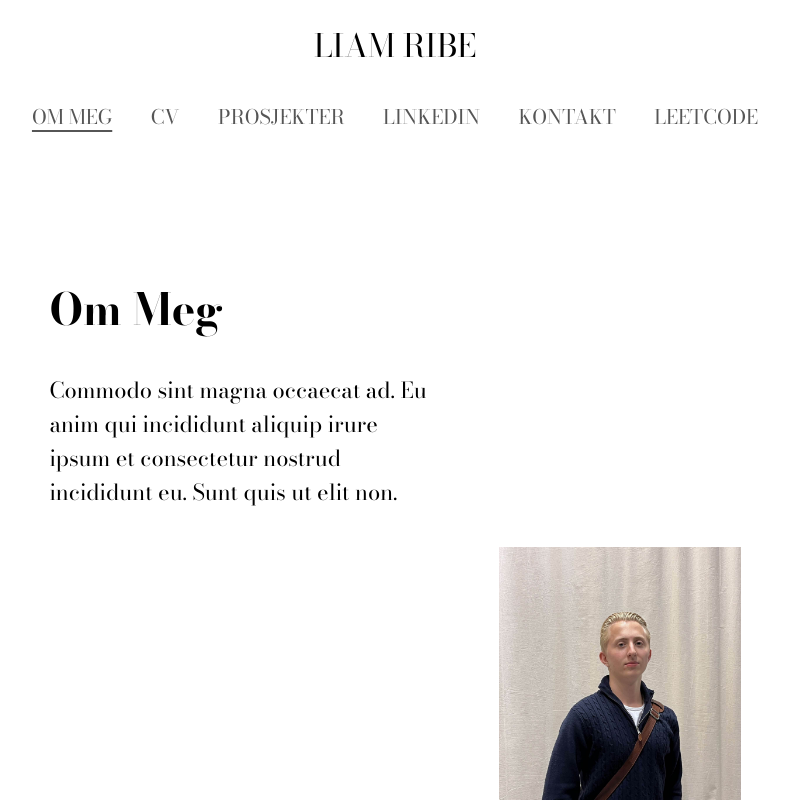
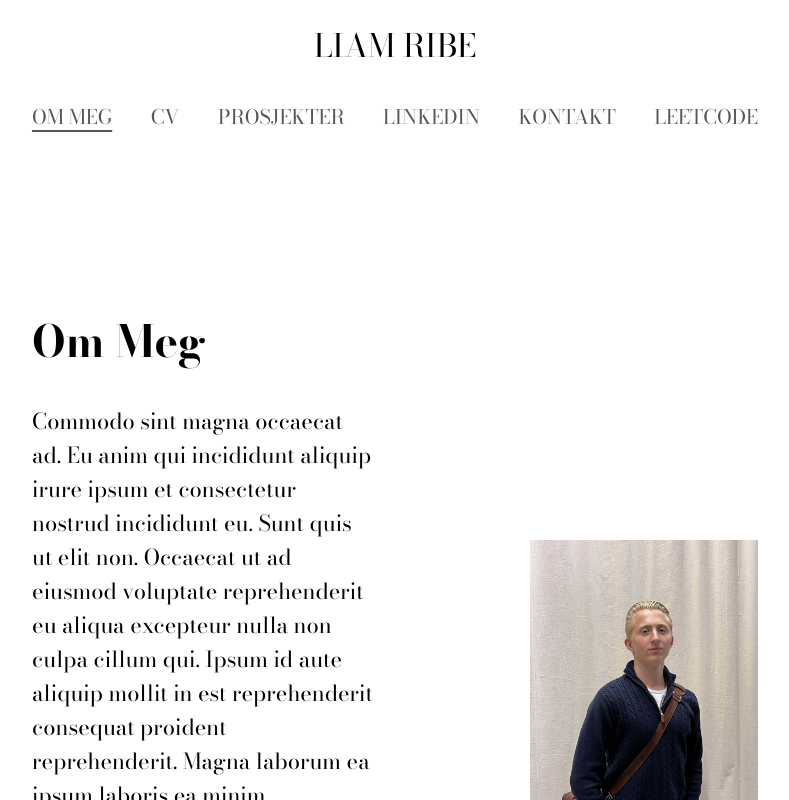
Before and after one commit to PennyChain/PersonligNettside, a SvelteKit app: page / in a window 1280 px wide. Shown: the top 800 px of the page, without its empty margins (245-1034 px from the left). Built offline with nearby package versions, Linux system fonts and the light colour scheme.

Commit message:
fortsatte å jobbe på body

```diff
--- a/src/routes/+page.svelte
+++ b/src/routes/+page.svelte
@@ -8,6 +8,7 @@
             <h1 id="CvHeader">Om Meg</h1>
             <p>
                 Commodo sint magna occaecat ad. Eu anim qui incididunt aliquip irure ipsum et consectetur nostrud incididunt eu. Sunt quis ut elit non.
+                Occaecat ut ad eiusmod voluptate reprehenderit eu aliqua excepteur nulla non culpa cillum qui. Ipsum id aute aliquip mollit in est reprehenderit consequat proident reprehenderit. Magna laborum ea ipsum laboris ea minim reprehenderit laborum veniam labore anim elit cillum. Amet pariatur aute ut et ullamco. Elit ad tempor consequat velit cupidatat voluptate magna ullamco id voluptate aliqua nulla labore. Nulla non sit ipsum amet in et sunt velit veniam.
             </p>
         </div>
         <div class="bilder">
@@ -29,8 +30,10 @@
     .bigbox {
         /* background-color: rgb(255, 255, 255); */
         /* box-shadow: rgba(0, 0, 0, 0.24) 0px 3px 8px; */
+        display: flex;
+        align-items: center;
         height: 100%;
-        width: 60vw;
+        width: 63vw;
         margin-bottom: 5%;
     }
 
@@ -38,6 +41,7 @@
         display: flex;
         justify-content: right;
         margin: 5%;
+        width: 40%;
     }
 
     .tekstboks {
@@ -45,11 +49,11 @@
         font-family: 'Bodoni Moda', serif;
         font-size: 22px;
         margin: 5%;
-        width: 50%;
+        width: 45%;
     }
 
     #cvbilde {
-        width: 35%;
+        width: 75%;
     }
 
 </style>
```
